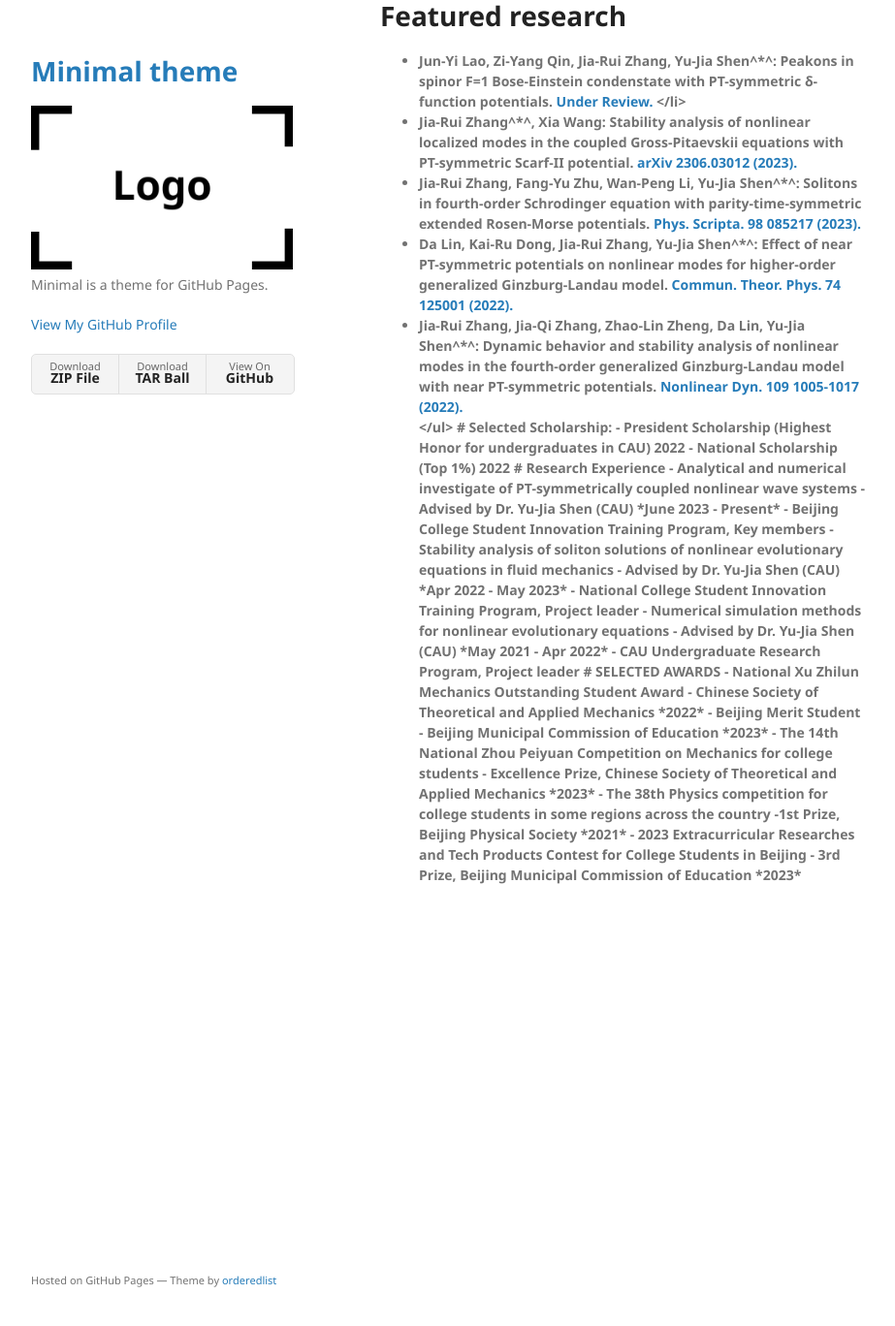
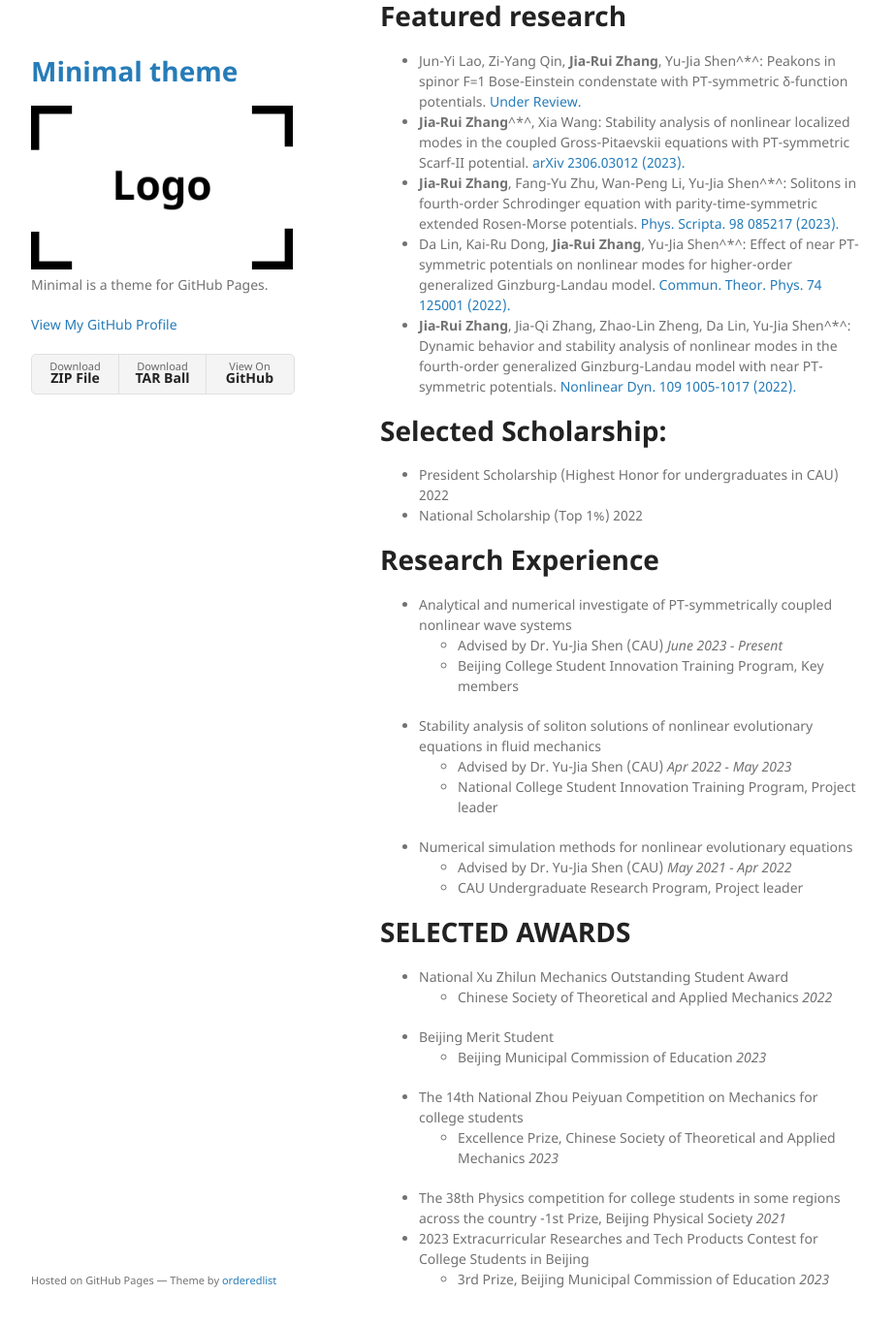
Before and after one commit to JRZhang2003/JRZhang2003.github.io, a Jekyll site: the page built from index.md, in a window 1280 px wide and 1400 px high, scrolled down 479 px. Shown: the top 1368 px of the window at 97% size, without its empty margins (178-1101 px from the left). Built offline with Jekyll 4.4.1, drawn with Linux system fonts in a browser that asks for light colours.

Commit message:
Update index.md

```diff
--- a/index.md
+++ b/index.md
@@ -20,13 +20,11 @@ Ranking: 1/26 in Engineering Mechanics
 
 # Featured research
 
-<ul>
-    <li> <b>Jun-Yi Lao, Zi-Yang Qin, <b>Jia-Rui Zhang</b>, Yu-Jia Shen^*^: Peakons in spinor F=1 Bose-Einstein condenstate with PT-symmetric δ-function potentials. <a href="https://doi.org">Under Review.</a> </li>
-    <li> <b>Jia-Rui Zhang</b>^*^, Xia Wang: Stability analysis of nonlinear localized modes in the coupled Gross-Pitaevskii equations with PT-symmetric Scarf-II potential. <a href="https://arxiv.org/abs/2306.03012v1">arXiv 2306.03012 (2023).</a> </li>
-    <li> <b>Jia-Rui Zhang</b>, Fang-Yu Zhu, Wan-Peng Li, Yu-Jia Shen^*^: Solitons in fourth-order Schrodinger equation with parity-time-symmetric extended Rosen-Morse potentials. <a href="https://iopscience.iop.org/article/10.1088/1402-4896/ace392">Phys. Scripta. 98 085217 (2023).</a> </li>
-    <li> Da Lin, Kai-Ru Dong, <b>Jia-Rui Zhang</b>, Yu-Jia Shen^*^: Effect of near PT-symmetric potentials on nonlinear modes for higher-order generalized Ginzburg-Landau model. <a href="https://iopscience.iop.org/article/10.1088/1572-9494/ac8afd">Commun. Theor. Phys. 74 125001 (2022).</a> </li>
-    <li> <b>Jia-Rui Zhang</b>, Jia-Qi Zhang, Zhao-Lin Zheng, Da Lin, Yu-Jia Shen^*^: Dynamic behavior and stability analysis of nonlinear modes in the fourth-order generalized Ginzburg-Landau model with near PT-symmetric potentials. <a href="https://link.springer.com/article/10.1007/s11071-022-07441-3">Nonlinear Dyn. 109 1005-1017 (2022).</a> </li>
-</ul>
+- Jun-Yi Lao, Zi-Yang Qin, <b>Jia-Rui Zhang</b>, Yu-Jia Shen^*^: Peakons in spinor F=1 Bose-Einstein condenstate with PT-symmetric δ-function potentials. <a href="https://doi.org">Under Review.
+- <b>Jia-Rui Zhang</b>^*^, Xia Wang: Stability analysis of nonlinear localized modes in the coupled Gross-Pitaevskii equations with PT-symmetric Scarf-II potential. <a href="https://arxiv.org/abs/2306.03012v1">arXiv 2306.03012 (2023).
+- <b>Jia-Rui Zhang</b>, Fang-Yu Zhu, Wan-Peng Li, Yu-Jia Shen^*^: Solitons in fourth-order Schrodinger equation with parity-time-symmetric extended Rosen-Morse potentials. <a href="https://iopscience.iop.org/article/10.1088/1402-4896/ace392">Phys. Scripta. 98 085217 (2023).
+- Da Lin, Kai-Ru Dong, <b>Jia-Rui Zhang</b>, Yu-Jia Shen^*^: Effect of near PT-symmetric potentials on nonlinear modes for higher-order generalized Ginzburg-Landau model. <a href="https://iopscience.iop.org/article/10.1088/1572-9494/ac8afd">Commun. Theor. Phys. 74 125001 (2022).
+- <b>Jia-Rui Zhang</b>, Jia-Qi Zhang, Zhao-Lin Zheng, Da Lin, Yu-Jia Shen^*^: Dynamic behavior and stability analysis of nonlinear modes in the fourth-order generalized Ginzburg-Landau model with near PT-symmetric potentials. <a href="https://link.springer.com/article/10.1007/s11071-022-07441-3">Nonlinear Dyn. 109 1005-1017 (2022).
 
 # Selected Scholarship:
 
```
